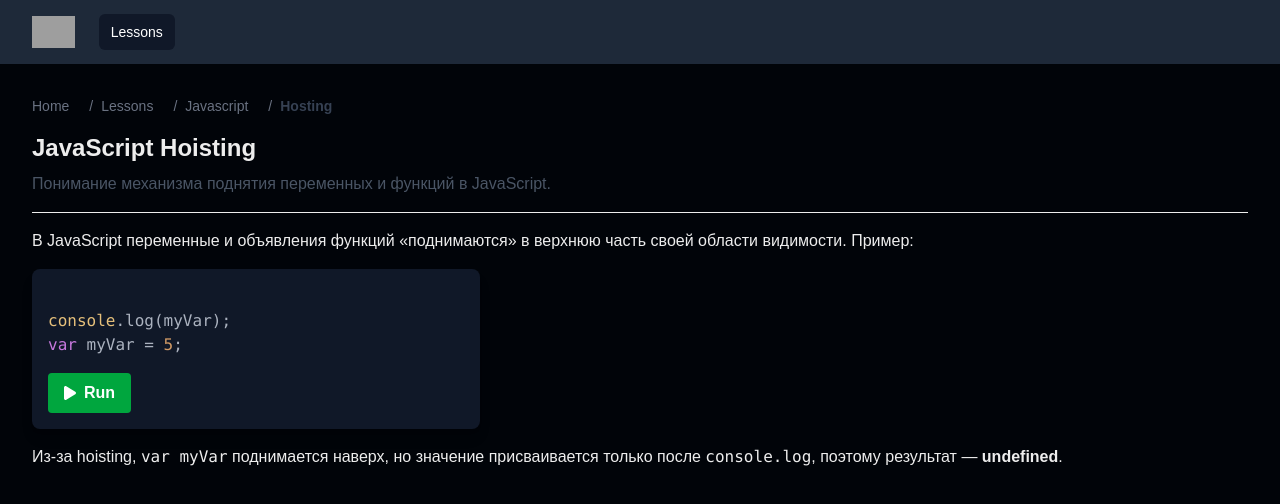
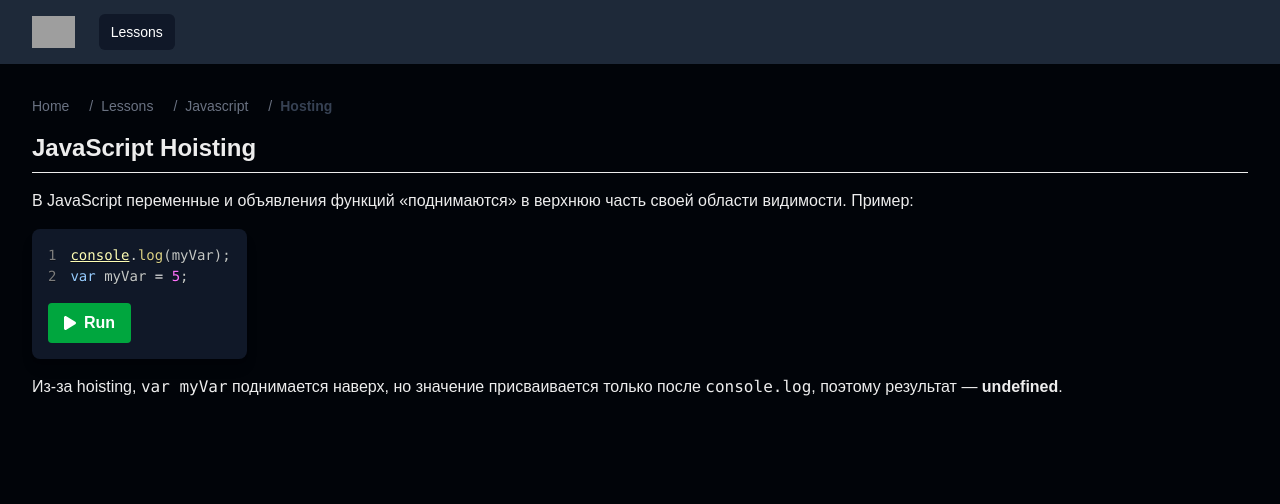
Before and after one commit to HenrikHovhannisyan/coding, a Next.js app: page /lessons/javascript/hosting in a window 1280 px wide. Shown: the top 504 px of the page. Built offline with nearby package versions, Linux system fonts and the light colour scheme; grey boxes are pictures that could not be loaded.

Commit message:
Changed style CodeExample

```diff
--- a/app/lessons/javascript/hosting/page.jsx
+++ b/app/lessons/javascript/hosting/page.jsx
@@ -5,16 +5,12 @@ import LessonLayout from "@/components/LessonLayout";
 import CodeExample from "@/components/CodeExample";
 
 const page = () => {
-  const code = `
-console.log(myVar);
+  const code = `console.log(myVar);
 var myVar = 5;`;
   const output = `undefined`;
 
   return (
-    <LessonLayout
-      title="JavaScript Hoisting"
-      description="Понимание механизма поднятия переменных и функций в JavaScript."
-    >
+    <LessonLayout title="JavaScript Hoisting">
       <p className="mb-4">
         В JavaScript переменные и объявления функций «поднимаются» в верхнюю
         часть своей области видимости. Пример:
--- a/components/CodeExample.jsx
+++ b/components/CodeExample.jsx
@@ -1,23 +1,25 @@
-"use client";
-
 import React, { useState } from "react";
 import { FontAwesomeIcon } from "@fortawesome/react-fontawesome";
 import { faPlay } from "@fortawesome/free-solid-svg-icons";
-import { Light as SyntaxHighlighter } from "react-syntax-highlighter";
-import js from "react-syntax-highlighter/dist/esm/languages/hljs/javascript";
-import { atomOneDark } from "react-syntax-highlighter/dist/esm/styles/hljs";
-
-SyntaxHighlighter.registerLanguage("javascript", js);
+import { Prism as SyntaxHighlighter } from "react-syntax-highlighter";
+import { atomDark } from "react-syntax-highlighter/dist/esm/styles/prism";
 
 const CodeExample = ({ code, output }) => {
   const [showResult, setShowResult] = useState(false);
 
   return (
-    <div className="bg-gray-900 text-white p-4 rounded-lg mb-4 shadow-lg max-w-md">
+    <div className="bg-gray-900 text-white p-4 rounded-lg mb-4 mt-4 shadow-lg overflow-auto max-w-min">
       <SyntaxHighlighter
         language="javascript"
-        style={atomOneDark}
-        customStyle={{ background: "transparent", padding: 0 }}
+        style={atomDark}
+        customStyle={{
+          background: "transparent",
+          fontSize: "0.875rem",
+          padding: "0",
+          margin: "0",
+        }}
+        wrapLongLines
+        showLineNumbers
       >
         {code}
       </SyntaxHighlighter>
@@ -31,7 +33,7 @@ const CodeExample = ({ code, output }) => {
       </button>
 
       {showResult && (
-        <div className="mt-4 p-3 bg-black text-green-400 rounded text-sm whitespace-pre-wrap">
+        <div className="mt-4 p-3 bg-black text-teal-600 rounded text-sm whitespace-pre-wrap">
           {output}
         </div>
       )}
--- a/components/LessonLayout.jsx
+++ b/components/LessonLayout.jsx
@@ -1,10 +1,9 @@
 import React from "react";
 
-const LessonLayout = ({ title, description, children }) => {
+const LessonLayout = ({ title, children }) => {
   return (
     <div className="">
       <h1 className="text-2xl font-bold mb-2">{title}</h1>
-      {description && <p className="text-gray-600 mb-4">{description}</p>}
       <div className="border-t pt-4">{children}</div>
     </div>
   );
```
